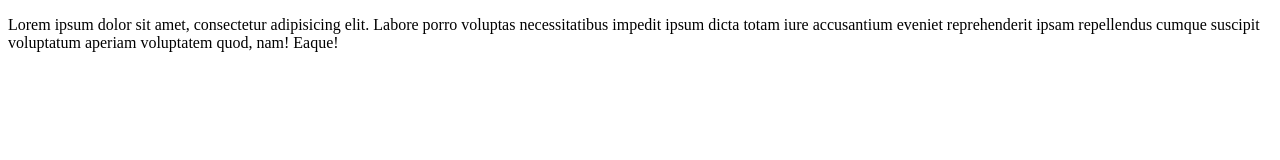
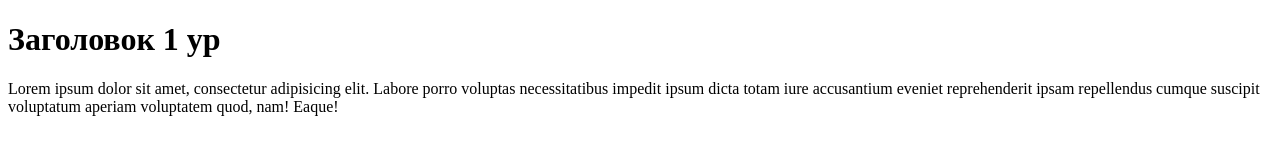
Before and after one commit to viktor936/my-site, a plain HTML site: page my-site(для GitHub)/index.html in a window 1280 px wide. Drawn offline with Linux system fonts and the light colour scheme.

Commit message:
Загол

```diff
--- a/my-site(для GitHub)/index.html
+++ b/my-site(для GitHub)/index.html
@@ -5,6 +5,7 @@
   <title>Загол</title>
 </head>
 <body>
+ <h1>Заголовок 1 ур</h1>
   <p>Lorem ipsum dolor sit amet, consectetur adipisicing elit. Labore porro voluptas necessitatibus impedit ipsum dicta totam iure accusantium eveniet reprehenderit ipsam repellendus cumque suscipit voluptatum aperiam voluptatem quod, nam! Eaque!</p>
 </body>
 </html>
```
